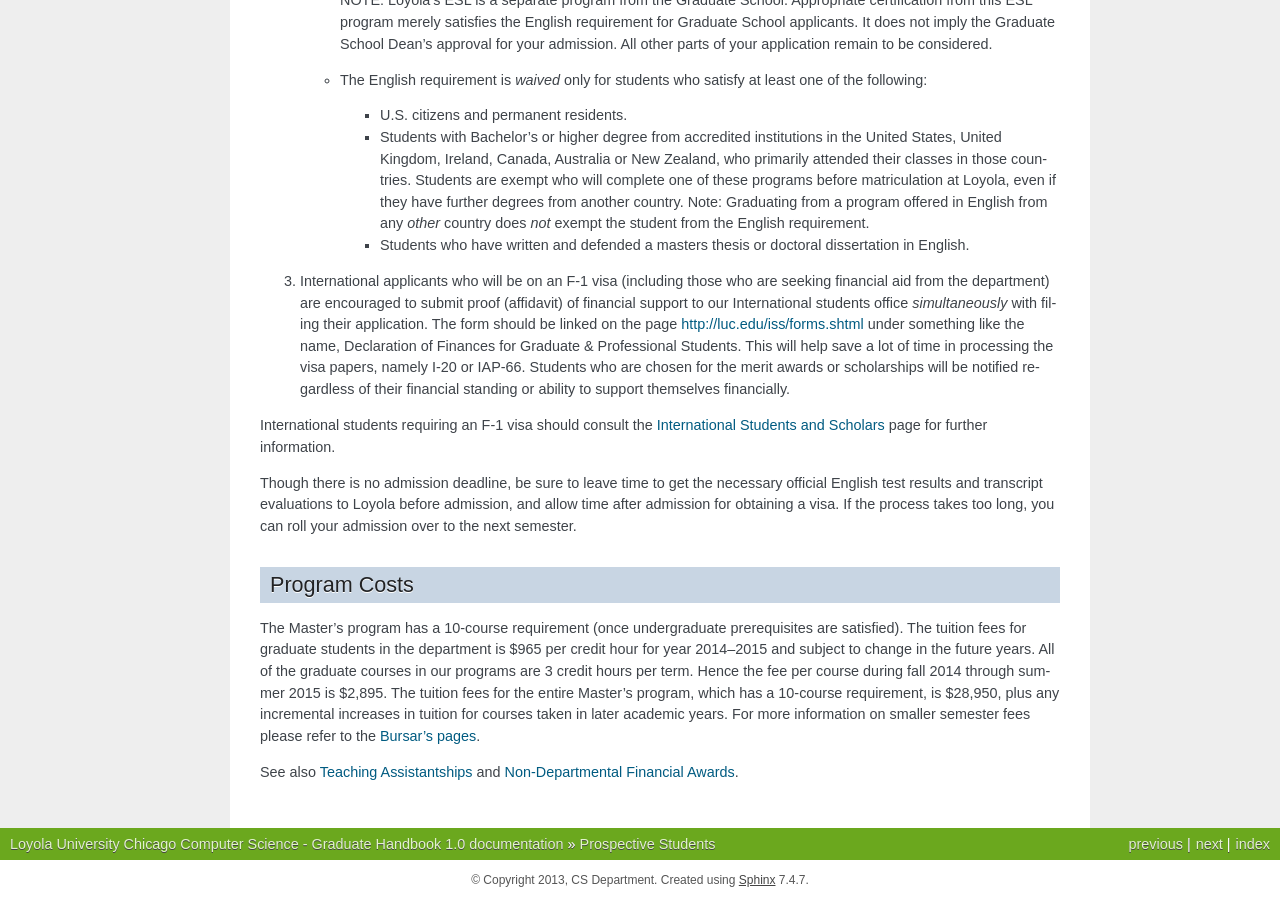
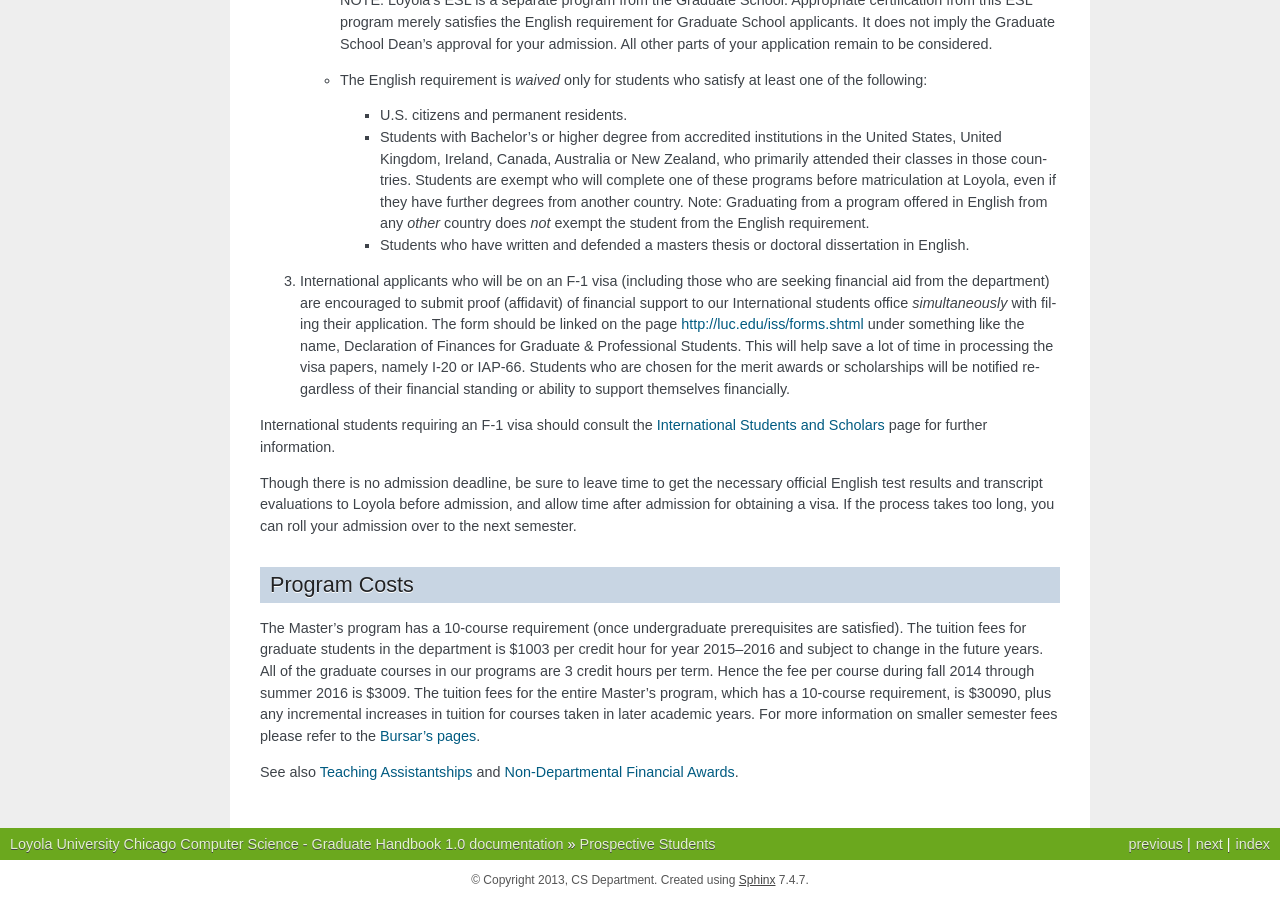
Before and after one commit to LoyolaChicagoCS/gradhandbook, a Sphinx documentation site: the page built from source/prospective_students.rst, in a window 1280 px wide and 900 px high, scrolled down 2363 px. Built offline with Sphinx 7.4.7, drawn with Linux system fonts in a browser that asks for light colours.

Commit message:
2015-16 prices

```diff
--- a/source/prospective_students.rst
+++ b/source/prospective_students.rst
@@ -248,16 +248,16 @@ long, you can roll your admission over to the next semester.
 Program Costs
 -------------
 
-.. DATE CHECK spring 2015
+.. DATE CHECK spring 2016
 
 The Master's program has a 10-course requirement
 (once undergraduate prerequisites are satisfied).
-The tuition fees for graduate students in the department is $965 per credit hour
-for year 2014--2015 and subject to change in the future years.
+The tuition fees for graduate students in the department is $1003 per credit hour
+for year 2015--2016 and subject to change in the future years.
 All of the graduate courses in our programs are 3 credit hours per term.
-Hence the fee per course during fall 2014 through summer 2015 is $2,895.
+Hence the fee per course during fall 2014 through summer 2016 is $3009.
 The tuition fees for the entire Master's program,
-which has a 10-course requirement, is $28,950, plus any incremental
+which has a 10-course requirement, is $30090, plus any incremental
 increases in tuition for courses taken in later academic years.
 For more information on smaller semester fees please refer to the
 `Bursar's pages <http://www.luc.edu/bursar/tuition.shtml>`_.
```
